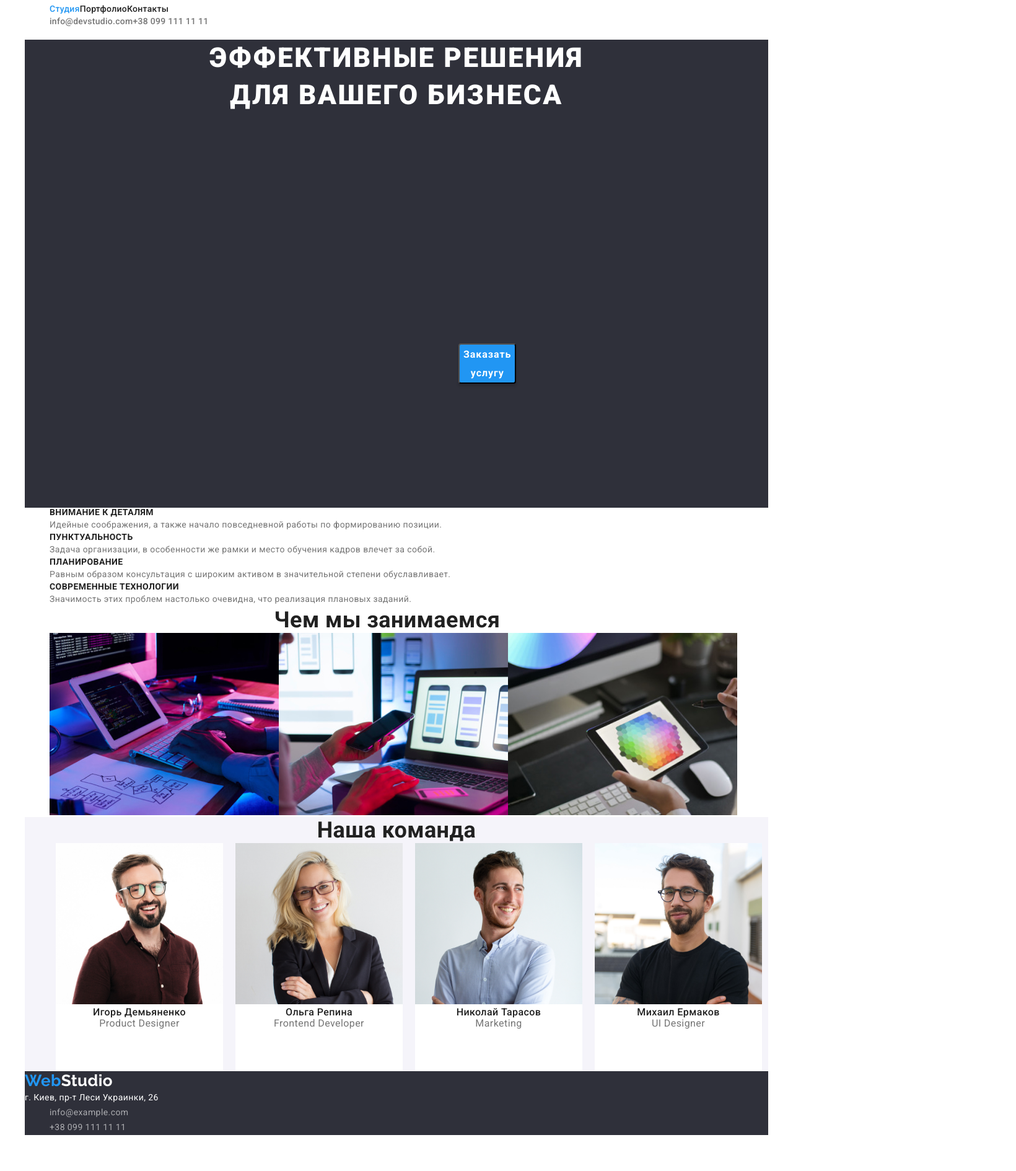
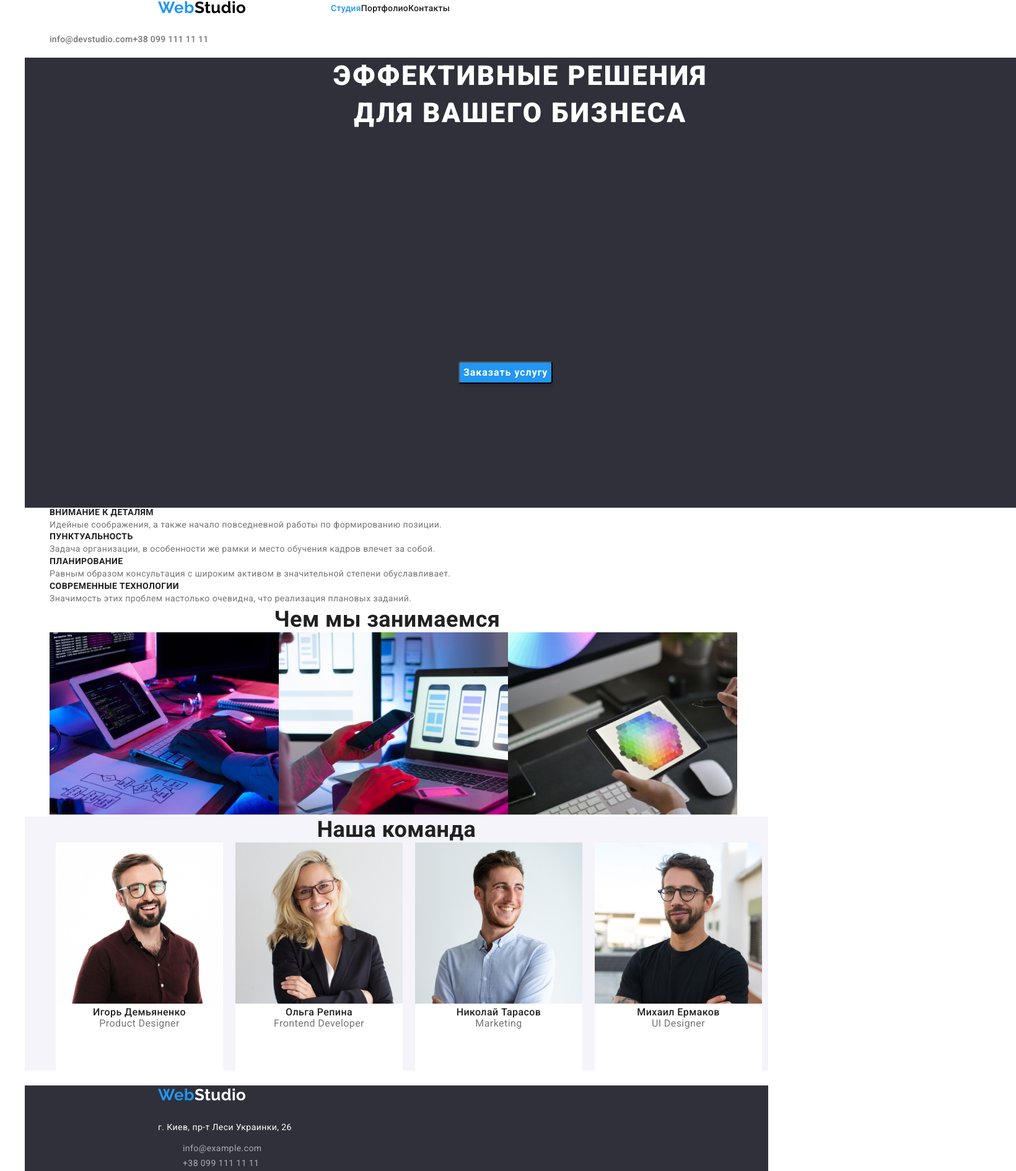
Before and after one commit to kbugayenko/goit-markup-hw-03, a plain HTML site: page index.html in a window 1280 px wide. Shown: the part 27-1916 px from the top of the page at 62% size, 1640 px wide, since content can reach past the window. Before the commit the page ends 1858 px from the top, so only its background shows below. Drawn offline with nearby package versions, Linux system fonts and the light colour scheme.

Commit message:
conteiner+main

```diff
--- a/css/styles.css
+++ b/css/styles.css
@@ -20,15 +20,7 @@ body {
   background-color: var(--primary-white-color);
   color: var(--main-text-color);
 }
-.container {
-  max-width: 1200px;
-  justify-content: center;
-  align-items: center;
-  margin-left: auto;
-  margin-right: auto;
-  padding-left: 0px;
-  padding-right: 0px;
-}
+
 img {
   max-width: 100%;
 }
@@ -40,6 +32,15 @@ p,
 ul,
 li {
   margin: 0;
+}
+.container {
+  max-width: 1200px;
+  justify-content: center;
+  align-items: center;
+  margin-left: auto;
+  margin-right: auto;
+  padding-left: 0;
+  padding-right: 0;
 }
 .list {
   list-style: none;
@@ -58,6 +59,10 @@ li {
   line-height: 1.19;
   text-decoration: none;
   color: var(--button-color);
+  display: flex;
+  margin: 24px 94px 25px 215px;
+  width: 145px;
+  height: 31px;
 }
 
 .logo-studio {
@@ -65,13 +70,18 @@ li {
 }
 
 /* Header */
-
+.nav {
+  display: flex;
+  justify-content: flex-start;
+}
 .site-nav {
   font-weight: 500;
   font-size: 14px;
   line-height: 1.43;
   letter-spacing: 0.02em;
   display: flex;
+  justify-content: center;
+  align-items: center;
 }
 
 .site-nav .link {
@@ -93,12 +103,14 @@ li {
   line-height: 1.43;
   letter-spacing: 0.02em;
   display: flex;
+  align-items: center;
 }
 
 /* Hero */
 
 .hero {
   background-color: var(--background-color);
+  width: 1600px;
 }
 
 .hero-title {
@@ -233,12 +245,14 @@ li {
   margin: 0 auto;
   display: flex;
   margin-right: auto;
+  width: 1230px;
 }
 .section-project {
-  width: 1170px;
+  width: calc((100%-60px) / 3);
   display: flex;
   flex-direction: row;
   flex-wrap: wrap;
+  margin-right: 30px;
 }
 .project-title {
   font-weight: 700;
@@ -263,7 +277,10 @@ li {
   color: var(--primary-white-color);
   background-color: var(--background-color);
 }
-
+.footer-content {
+  justify-content: flex-start;
+  margin-left: 215px;
+}
 .footer-adress .link {
   color: rgba(255, 255, 255, 0.6);
 }
@@ -285,4 +302,6 @@ li {
   font-style: normal;
   color: var(--primary-white-color);
   background-color: var(--background-color);
+  justify-content: flex-start;
+  margin-top: 10px;
 }
--- a/index.html
+++ b/index.html
@@ -6,12 +6,12 @@
     <meta name="viewport" content="width=device-width, initial-scale=1.0" />
     <title>Главная</title>
     <link
+      href="https://fonts.googleapis.com/css2?family=Raleway:wght@700&family=Roboto:wght@400;500;700;900&display=swap"
       rel="stylesheet"
-      href="https://cdnjs.cloudflare.com/ajax/libs/modern-normalize/1.0.0/modern-normalize.min.css"
     />
     <link
-      href="https://fonts.googleapis.com/css2?family=Raleway:wght@700&family=Roboto:wght@400;500;700;900&display=swap"
       rel="stylesheet"
+      href="https://cdnjs.cloudflare.com/ajax/libs/modern-normalize/1.1.0/modern-normalize.min.css"
     />
     <link rel="stylesheet" href="./css/styles.css" />
   </head>
@@ -29,6 +29,7 @@
             <li><a href="" class="link">Контакты</a></li>
           </ul>
         </nav>
+        <div class="adress-nav">
           <ul class="adress-nav list">
           <li class="adress-nav-list">
             <a href="mailto:info@devstudio.com" class="link"
@@ -38,7 +39,7 @@
           <li class="adress-nav-list">
             <a href="tel:+380991111111" class="link">+38 099 111 11 11</a>
           </li>
-        </ul>
+        </ul></div>
       </header>
       <!--Hero-->
       <main>
@@ -165,6 +166,7 @@
             >Web<span class="logo-studio footer">Studio</span></a
           >
           <address class="footer-adress">
+            <div class="footer-content">
             г. Киев, пр-т Леси Украинки, 26
             <ul class="footer-adress list">
               <li class="footer-adress-item">
@@ -175,9 +177,10 @@
               <li class="footer-adress-item">
                 <a href="tel:+380991111111" class="link">+38 099 111 11 11</a>
               </li>
-          </ul>
+            </ul></div>
           </address>
         </footer>
       </div>
+    </div>
   </body>
 </html>
```
Lines whose indentation alone changed are shown as unchanged.
